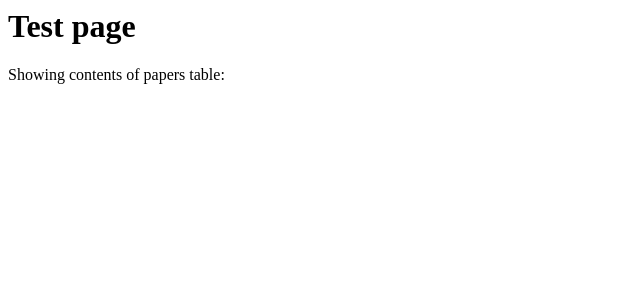
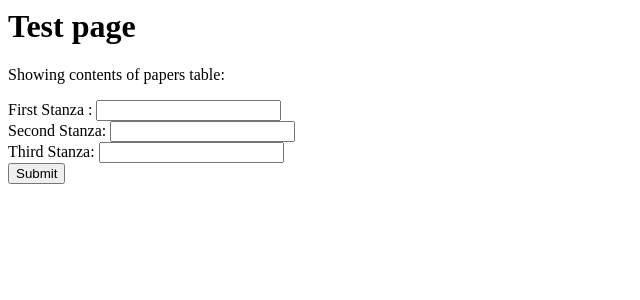
Before and after one commit to MegaGitBoy/349Assignment, a PHP site: page / in a window 1280 px wide. Shown: the top 300 px of the page, without its empty margins (0-640 px from the left). Run offline with PHP 8.4, Linux system fonts and the light colour scheme.

Commit message:
Almost Working python3 (used as reference do not download)

```diff
--- a/www/index.php
+++ b/www/index.php
@@ -18,7 +18,48 @@ th, td {
 <body>
 <h1>Test page</h1>
 
+
+<?php
+
+
+if(isset($_POST['submit']))
+{
+    ini_set('display_errors', 1);
+ini_set('display_startup_errors', 1);
+error_reporting(E_ALL);
+    $username = posix_getpwuid(posix_geteuid())['name'];
+    $ssh_conn = ssh2_connect('192.168.2.13', 22);
+    ssh2_auth_pubkey_file($ssh_conn, 'vagrant', '/opt/www-files/id_rsa.pub', '/opt/www-files/id_rsa', 'Null');
+    $stream = ssh2_exec($ssh_conn, 'pwd');
+    stream_set_blocking($stream, true);
+    $stream_out = ssh2_fetch_stream($stream, SSH2_STREAM_STDIO);
+    echo stream_get_contents($stream_out);
+
+    $first = $_POST['first'];
+    $second = $_POST['second'];
+    $third = $_POST['third'];
+    echo $stream ;
+    $firstSyllable = shell_exec('ssh 192.168.2.13 -l vagrant -o UserKnownHostsFile=/dev/null -o StrictHostKeyChecking=no -o LogLevel=quiet');
+    echo "<pre>$firstSyllable</pre>";
+    echo "<br>";
+    echo $second;
+    echo "<br>";
+    echo $third;
+    echo "<br>";
+}
+?>
+
+
+
 <p>Showing contents of papers table:</p>
-
+<form method="POST">
+  First Stanza : <input type="text" name="first"  Required>
+  <br/>
+  Second Stanza: <input type="text" name="second"  Required>
+  <br/>
+Third Stanza: <input type="text" name="third"  Required>
+  <br/>
+  <input type="submit" name="submit" value="Submit">
+</form>
 </body>
 </html>
```
Also changed, not shown: 1 other file.
